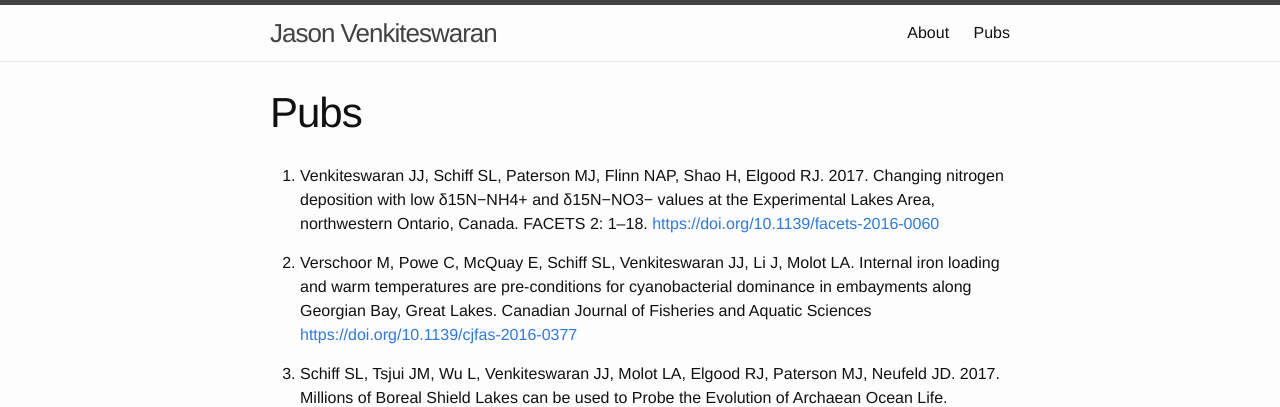
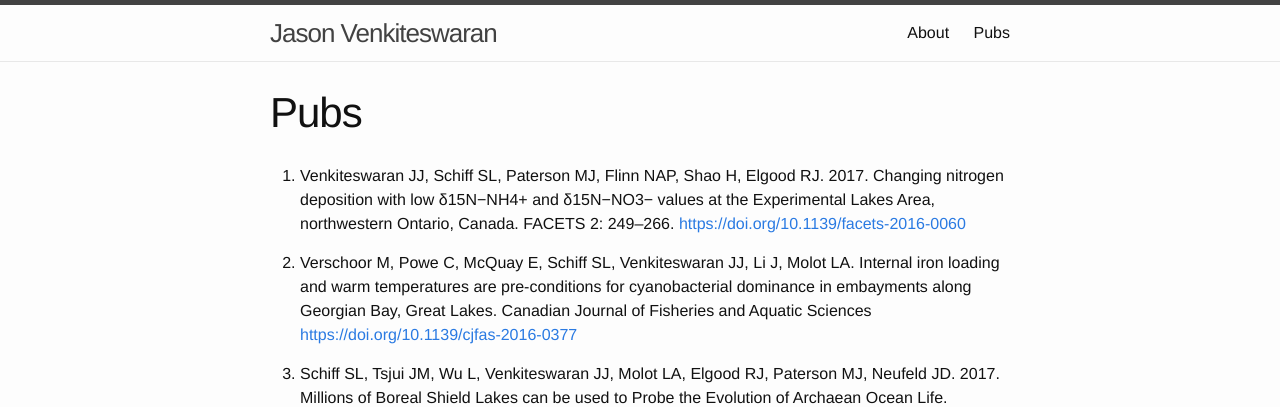
Before and after one commit to jjvenky/jjvenky.github.io, a Jekyll site: the page built from pubs.md, in a window 1280 px wide and 900 px high. Shown: the top 407 px of the window. Built offline with Jekyll 4.4.1, drawn with Linux system fonts in a browser that asks for light colours.

Commit message:
Add page numbers to FACETS 2017 paper.

```diff
--- a/pubs.md
+++ b/pubs.md
@@ -4,7 +4,7 @@ title: Pubs
 permalink: /pubs/
 ---
 
-24.	Venkiteswaran JJ, Schiff SL, Paterson MJ, Flinn NAP, Shao H, Elgood RJ. 2017. Changing nitrogen deposition with low δ15N−NH4+ and δ15N−NO3− values at the Experimental Lakes Area, northwestern Ontario, Canada. FACETS 2: 1–18. <https://doi.org/10.1139/facets-2016-0060>
+24.	Venkiteswaran JJ, Schiff SL, Paterson MJ, Flinn NAP, Shao H, Elgood RJ. 2017. Changing nitrogen deposition with low δ15N−NH4+ and δ15N−NO3− values at the Experimental Lakes Area, northwestern Ontario, Canada. FACETS 2: 249–266. <https://doi.org/10.1139/facets-2016-0060>
 
 23.	Verschoor M, Powe C, McQuay E, Schiff SL, Venkiteswaran JJ, Li J, Molot LA. Internal iron loading and warm temperatures are pre-conditions for cyanobacterial dominance in embayments along Georgian Bay, Great Lakes. Canadian Journal of Fisheries and Aquatic Sciences <https://doi.org/10.1139/cjfas-2016-0377>
 
```
